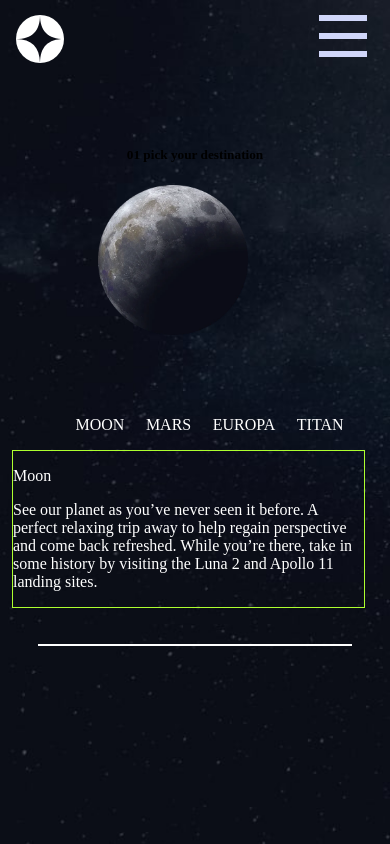
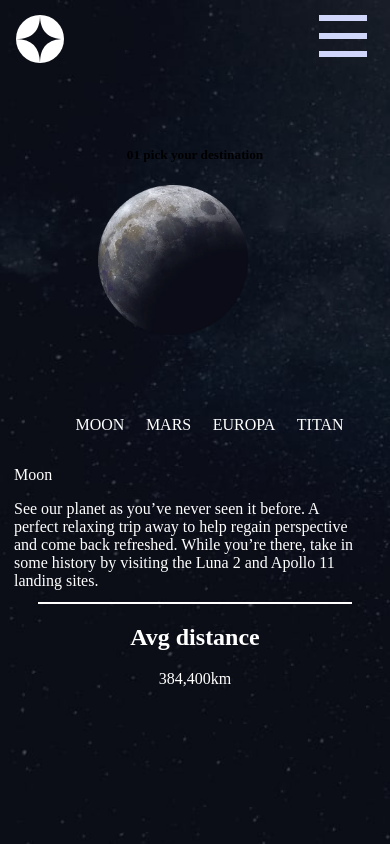
Before and after one commit to Kacab/Space-Tourisim, a plain HTML site: page destination.html in a window 390 px wide. Drawn offline with Linux system fonts and the light colour scheme; files whose address does not match are found by name.

Commit message:
update index.css

```diff
--- a/destination.css
+++ b/destination.css
@@ -392,8 +392,8 @@
        position: absolute;
        top: 450px;
        right: 25px;
-        border: 1px solid greenyellow;
-
+        /* border: 1px solid greenyellow;
+        */
 
 
     }
@@ -417,7 +417,7 @@
     flex-direction: column;
     justify-content: center;
     align-items: center;
-
+    color: white
    }
    .line{
     width:80%;
--- a/destination.html
+++ b/destination.html
@@ -101,7 +101,15 @@
     <div class="line">
 
     </div>
-   </div>
+    <!-- New div with h4 element -->
+    <div>
+        <h2 id="AVG-distance">Avg distance</h2>
+    </div>
+    <!-- New div with distance value -->
+    <div>
+        384,400km
+    </div>
+</div>
 
 
 
```
